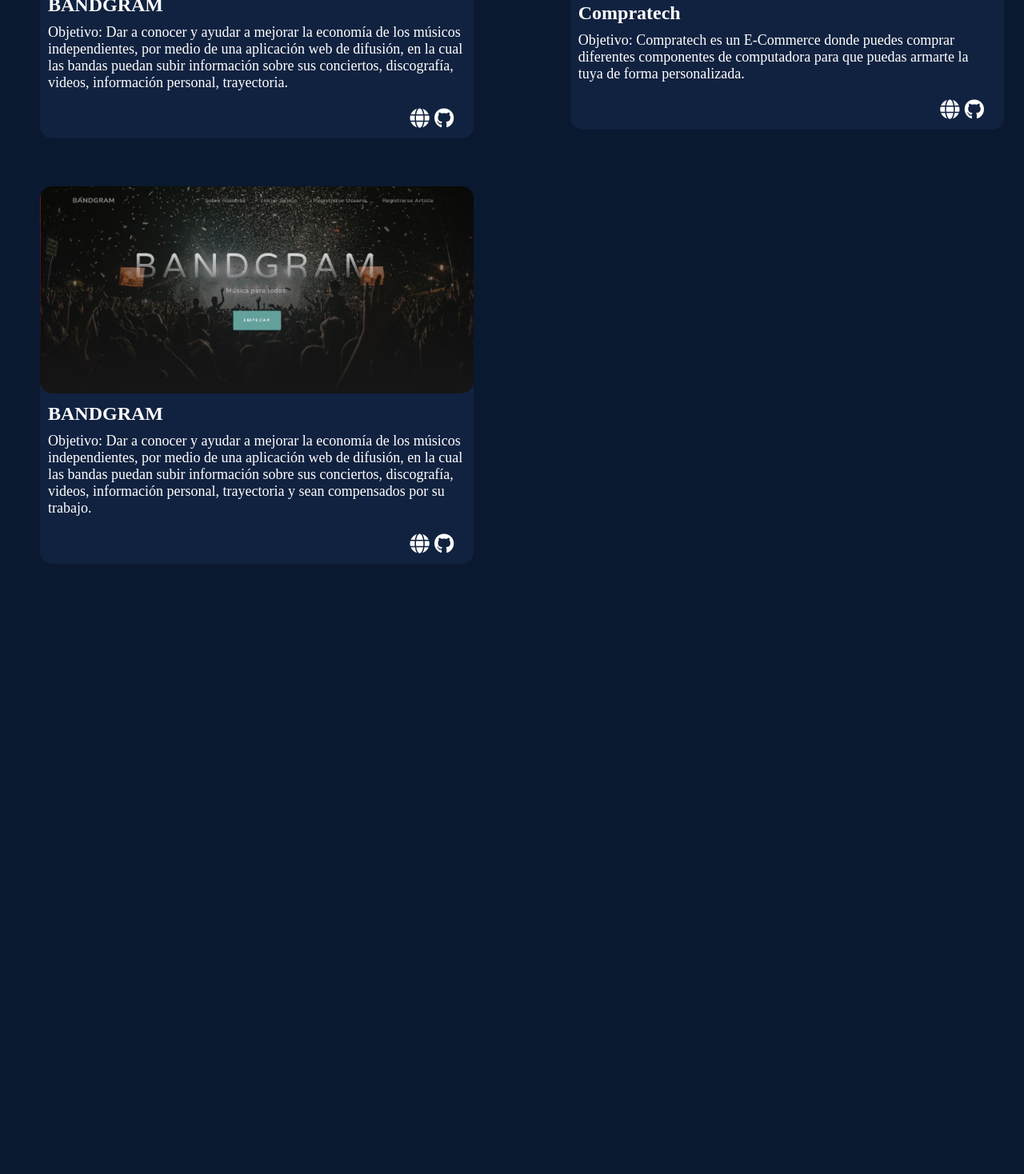
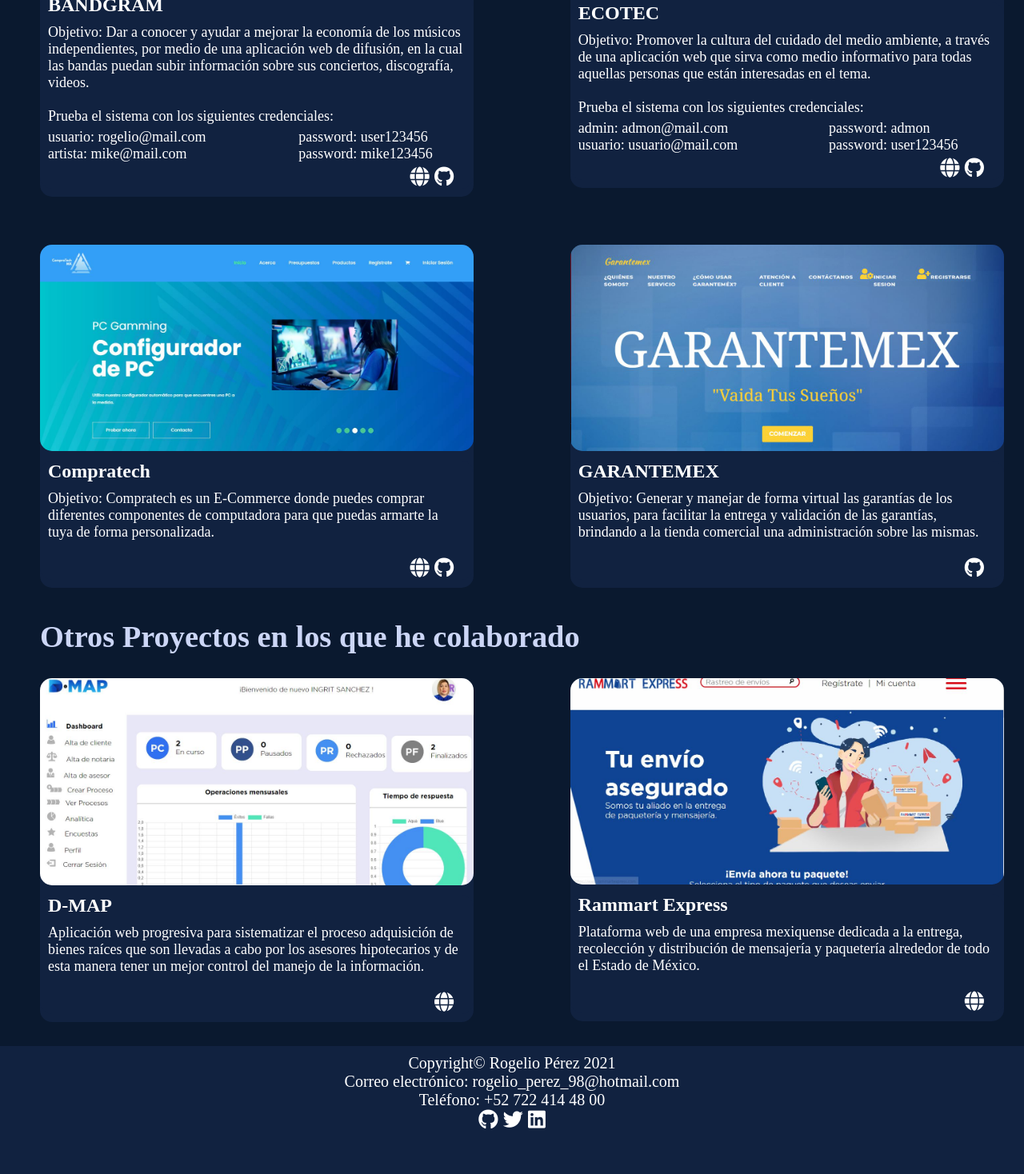
Before and after one commit to RogerCHDK/roger-perez, a plain HTML site: page index.html in a window 1280 px wide. Shown: the part 1520-2988 px from the top of the page at 80% size. Before the commit the page ends 2255 px from the top, so only its background shows below. Drawn offline with Linux system fonts and the light colour scheme.

Commit message:
primera version de mi portafolio terminada

```diff
--- a/estilos/estilos-tablet.css
+++ b/estilos/estilos-tablet.css
@@ -53,3 +53,23 @@
 .container-project{
     width: 45%;
 }
+
+.credentials{
+    display: flex;
+    flex-wrap: wrap;
+    justify-content: space-between;
+    margin-top: 5px;
+    margin-bottom: 5px;
+}
+.credentials p{
+    width: 40%;
+}
+
+.pie-pagina{
+    height: 20vh;
+    font-size: 2rem;
+}
+
+.pie-icons{
+    font-size: 2.5rem;
+}
--- a/estilos/estilos.css
+++ b/estilos/estilos.css
@@ -266,9 +266,36 @@ nav {
     font-size: 1.8rem;
 }
 
+
+
 .project-icons{
     font-size: 2.5rem;
     text-align: right;
     padding-right: 15px;
     margin-bottom: 10px;
 }
+
+.proyectos h3{
+    font-size: clamp(2rem, 3vw, 4rem);
+    font-weight: 600;
+    color: var(--gris-claro);
+    line-height: 1.1;
+    text-align: center;
+}
+
+
+/* Footer pagina */
+
+.pie-pagina{
+    background-color: var(--light-navy);
+    width: 100%;
+    height: 12vh;
+    font-size: 1.2rem;
+    text-align: center;
+    padding-top: 10px;
+    padding-bottom: 10px;
+}
+
+.pie-icons{
+    font-size: 1.8rem;
+}
--- a/index.html
+++ b/index.html
@@ -24,8 +24,8 @@
             </a> </li>
             <li class="item"><a href="#about-me">Sobre mi</a></li>
             <!-- <li class="item"><a href="#">Experiencia</a></li>  -->
-            <li class="item"><a href="#">Proyectos</a></li>
-            <li class="item"><a href="#">Contacto</a> </li>
+            <li class="item"><a href="#proyectos">Proyectos</a></li>
+            <li class="item"><a href="#contacto">Contacto</a> </li>
             <li class="toggle"><a href="#"><i class="fas fa-bars"></i></a></li>
             </ul>
         </nav>
@@ -103,14 +103,14 @@
    </div>
 
 
-   <section class="proyectos">
+   <section class="proyectos" id="proyectos">
     <h2>Proyectos</h2>
 
     <!-- Bandgram -->
     <div class="container-project">
         <div class="project-image">
             <a href="https://bandgram-8srlt.ondigitalocean.app" target="_blank">
-                <img src="./imagenes/index-bandgram.JPG" alt="Pagina principal Bangram">
+                <img src="./imagenes/index-bandgram.JPG" alt="Pagina principal Bandgram">
             </a>
 
         </div>
@@ -127,8 +127,16 @@
                 <p>
                     Objetivo: Dar a conocer y ayudar a mejorar la economía de los músicos independientes,
                     por medio de una aplicación web de difusión, en la cual las bandas puedan subir información
-                    sobre sus conciertos, discografía, videos, información personal, trayectoria.</p>
-                <br>
+                    sobre sus conciertos, discografía, videos.</p>
+                    <br/>
+                    <p>Prueba el sistema con los siguientes credenciales:</p>
+                <div class="credentials">
+                    <p>usuario: rogelio@mail.com</p>
+                    <p>password: user123456</p>
+                    <p>artista: mike@mail.com</p>
+                    <p>password: mike123456</p>
+                </div>
+
                 </div>
 
             <div class="project-icons">
@@ -136,6 +144,48 @@
                     <i class="fas fa-globe"></i>
                 </a>
                 <a href="https://github.com/RogerCHDK/Bandgram" target="_blank">
+                    <i class="fab fa-github"></i>
+                </a>
+            </div>
+        </div>
+    </div>
+
+    <!-- Ecotec -->
+    <div class="container-project">
+        <div class="project-image">
+            <a href="https://ecotec-upd4g.ondigitalocean.app/login" target="_blank">
+                <img src="./imagenes/index-ecotec.JPG" alt="Pagina principal Ecotec">
+            </a>
+        </div>
+
+        <div class="description-project">
+            <div class="project-title">
+                <a href="https://ecotec-upd4g.ondigitalocean.app/login" target="_blank">
+                    <strong>
+                        ECOTEC
+                    </strong>
+                </a>
+            </div>
+
+            <div class="project-objetive">
+                <p>
+                    Objetivo: Promover la cultura del cuidado del medio ambiente, a través de una aplicación web que sirva
+                    como medio informativo para todas aquellas personas que están interesadas en el tema. </p>
+                    <br/>
+                    <p>Prueba el sistema con los siguientes credenciales:</p>
+                    <div class="credentials">
+                        <p>admin: admon@mail.com</p>
+                        <p>password: admon</p>
+                        <p>usuario: usuario@mail.com</p>
+                        <p>password: user123456</p>
+                    </div>
+                </div>
+
+            <div class="project-icons">
+                <a href="https://ecotec-upd4g.ondigitalocean.app/login" target="_blank">
+                    <i class="fas fa-globe"></i>
+                </a>
+                <a href="https://github.com/RogerCHDK/MiEcotecv2" target="_blank">
                     <i class="fab fa-github"></i>
                 </a>
             </div>
@@ -170,7 +220,7 @@
                 <a href="https://cryptic-lake-73220.herokuapp.com" target="_blank">
                     <i class="fas fa-globe"></i>
                 </a>
-                <a href="https://github.com/RogerCHDK/Bandgram" target="_blank">
+                <a href="https://github.com/RogerCHDK/compratech" target="_blank">
                     <i class="fab fa-github"></i>
                 </a>
             </div>
@@ -178,39 +228,131 @@
     </div>
 
 
+    <!-- Garantemex -->
     <div class="container-project">
         <div class="project-image">
-            <img src="./imagenes/index-bandgram.JPG" alt="Pagina principal Bangram">
+            <a href="" target="_blank">
+                <img src="./imagenes/index-garantemex.JPG" alt="Pagina principal de Garantemex">
+            </a>
         </div>
 
         <div class="description-project">
             <div class="project-title">
-                <strong>
-                    BANDGRAM
-                </strong>
+                <a href="https://ecotec-upd4g.ondigitalocean.app/login" target="_blank">
+                    <strong>
+                        GARANTEMEX
+                    </strong>
+                </a>
             </div>
 
             <div class="project-objetive">
                 <p>
-                    Objetivo: Dar a conocer y ayudar a mejorar la economía de los músicos independientes,
-                    por medio de una aplicación web de difusión, en la cual las bandas puedan subir información
-                    sobre sus conciertos, discografía, videos, información personal, trayectoria y sean compensados por su trabajo.</p>
+                    Objetivo: Generar y manejar de forma virtual las garantías de los usuarios,
+                    para facilitar la entrega y validación de las garantías, brindando
+                    a la tienda comercial una administración sobre las mismas. </p>
                 <br>
                 </div>
 
             <div class="project-icons">
-                <a href="https://bandgram-8srlt.ondigitalocean.app" target="_blank">
-                    <i class="fas fa-globe"></i>
-                </a>
-                <a href="https://github.com/RogerCHDK/Bandgram" target="_blank">
+                <a href="https://github.com/RogerCHDK/" target="_blank">
                     <i class="fab fa-github"></i>
                 </a>
             </div>
         </div>
     </div>
+
+    <h3>Otros Proyectos en los que he colaborado</h3>
+
+    <!-- D-MAP -->
+    <div class="container-project">
+        <div class="project-image">
+            <a href="https://dmap.com.mx" target="_blank">
+                <img src="./imagenes/index-dmap.JPG" alt="Pagina principal de DMAP">
+            </a>
+        </div>
+
+        <div class="description-project">
+            <div class="project-title">
+                <a href="https://dmap.com.mx" target="_blank">
+                    <strong>
+                        D-MAP
+                    </strong>
+                </a>
+            </div>
+
+            <div class="project-objetive">
+                <p>
+                    Aplicación web progresiva para sistematizar el proceso adquisición de
+                    bienes raíces que son llevadas a cabo por los asesores hipotecarios y
+                    de esta manera tener un mejor control del manejo de la
+                    información. </p>
+                <br>
+                </div>
+
+            <div class="project-icons">
+                <a href="https://dmap.com.mx" target="_blank">
+                    <i class="fas fa-globe"></i>
+                </a>
+            </div>
+        </div>
+    </div>
+
+    <!-- Rammart -->
+    <div class="container-project">
+        <div class="project-image">
+            <a href="https://rammartexpress.com" target="_blank">
+                <img src="./imagenes/index-rammart.JPG" alt="Pagina principal de rammartexpress">
+            </a>
+        </div>
+
+        <div class="description-project">
+            <div class="project-title">
+                <a href="https://rammartexpress.com" target="_blank">
+                    <strong>
+                        Rammart Express
+                    </strong>
+                </a>
+            </div>
+
+            <div class="project-objetive">
+                <p>
+                    Plataforma web de una empresa mexiquense dedicada a la entrega,
+                    recolección y distribución de mensajería y paquetería alrededor de
+                    todo el Estado de México.</p>
+                <br>
+                </div>
+
+            <div class="project-icons">
+                <a href="https://rammartexpress.com" target="_blank">
+                    <i class="fas fa-globe"></i>
+                </a>
+            </div>
+        </div>
+    </div>
+
    </section>
+</main>
 
-</main>
+<footer class="pie-pagina">
+    <div class="pie-contacto-general">
+        <p> Copyright© Rogelio Pérez 2021</p>
+        <p> Correo electrónico: rogelio_perez_98@hotmail.com</p>
+        <p>Teléfono: +52 722 414 48 00</p>
+    </div>
+
+    <div class="pie-icons" id="contacto">
+        <a href="https://github.com/RogerCHDK" target="_blank">
+            <i class="fab fa-github"></i>
+        </a>
+        <a href="https://twitter.com/RogerCHDK" target="_blank">
+            <i class="fab fa-twitter"></i>
+        </a>
+        <a href="https://www.linkedin.com/in/rogelio-antonio-pérez-díaz-a3a913212/" target="_blank">
+            <i class="fab fa-linkedin"></i>
+        </a>
+    </div>
+
+</footer>
 
 
 
```
Also changed, not shown: imagenes/index-dmap.JPG (added), imagenes/index-ecotec.JPG (added), imagenes/index-garantemex.JPG (added), imagenes/index-rammart.JPG (added).
